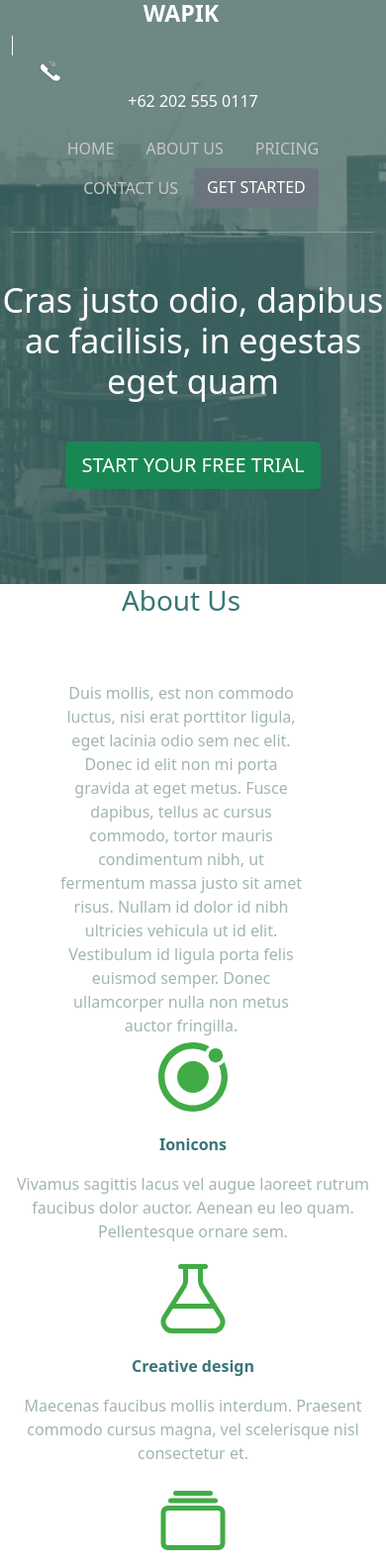
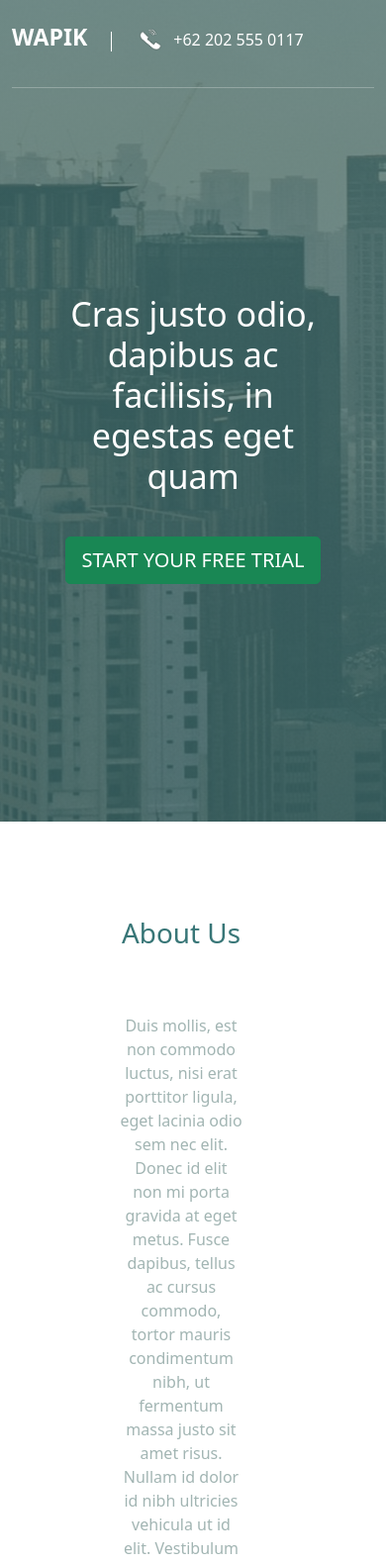
Before and after one commit to AdrianCV412/Kubide_Ejercicio, a plain HTML site: page index.html in a window 390 px wide. Shown: the top 1580 px of the page at 99% size. Drawn offline with nearby package versions, Linux system fonts and the light colour scheme.

Commit message:
Mejorado resize de la pagina

```diff
--- a/css/styles.css
+++ b/css/styles.css
@@ -22,7 +22,9 @@
     color:#a2b5b3
 }
 
-
+#cabecera{
+    min-width: 1000px;
+}
 
 #icono{
     max-width: 30px;
@@ -54,4 +56,16 @@
 .vl {
     border-left: 1px solid white;
     height: 20px;
-  }
+}
+
+@media (max-width: 520px) {
+    .menu {
+        overflow-y: scroll;
+    }
+}
+
+@media (max-width: 760px) {
+}
+
+@media (max-width: 960px) {
+}
--- a/index.html
+++ b/index.html
@@ -19,14 +19,14 @@
     <div class="position-relative overflow-hidden text-center" id="cont_ciudad" >
 
       <!--Header-->
-      <div class="container">
+      <div class="container" id="cabecera">
         <header class="mb-4">
           <div>
-            <h3 id="white_section" class="float-md-start pe-4"><strong>WAPIK</strong></h3>
-            <div class="vl float-md-start mt-2"></div>
-            <div class="float-md-start ms-4 me-2" id="icono"><img src="images/phone.png" class="img-fluid" alt="t:"></div>
-            <p class="float-md-start mt-1" id="white_section">+62 202 555 0117</p>
-            <nav class="nav nav-masthead justify-content-center float-md-end">
+            <h3 id="white_section" class="float-start pe-4"><strong>WAPIK</strong></h3>
+            <div class="vl float-start mt-2"></div>
+            <div class="float-start ms-4 me-2" id="icono"><img src="images/phone.png" class="img-fluid" alt="t:"></div>
+            <p class="float-start mt-1" id="white_section">+62 202 555 0117</p>
+            <nav class="nav nav-masthead d-none d-lg-flex justify-content-center float-end">
               <a class="nav-link" id="nav_link" href="#">HOME</a>
               <a class="nav-link" id="nav_link" href="#">ABOUT US</a>
               <a class="nav-link" id="nav_link" href="#">PRICING</a>
@@ -38,19 +38,19 @@
       </div>
 
       <!--Seccion Inicial-->
-      <div class="container py-lg-5"><hr id="white_section"></div>
-      <div class="col-md-7 p-lg-5 mx-auto my-5">
+      <div class="container py-5"><hr id="white_section"></div>
+      <div class="col-md-7 p-5 mx-auto my-5">
         <h1 id="white_section" class="display-4 fw-thin mt-5 mb-4">Cras justo odio, dapibus ac facilisis, in egestas eget quam</h1>
         <a class="btn btn-success btn-lg mt-3 mb-5" href="#">START YOUR FREE TRIAL</a>
       </div>
-      <div class="container p-lg-5"></div>
+      <div class="container p-5"></div>
     </div>
 
     <!--Seccion "About Us"-->
     <div class="position-relative overflow-hidden text-center bg-white">
 
-      <div class="container p-lg-5">
-        <div class="row p-lg-5">
+      <div class="container p-5">
+        <div class="row p-5">
           <div class="row">
             <div class="col-sm">
               <h1 id="title_text" class="display-6 fw-thin">About Us</h1>
@@ -72,7 +72,7 @@
             </div>
           </div>
         </div>
-        <div class="row p-lg-5">
+        <div class="row p-5">
           <div class="col-lg-4">
             <img src="images/ion_green.svg" width="80" height="80">
             <div class="container my-3" id="title_text">
@@ -105,8 +105,8 @@
     <!--Seccion "Meet Our Team"-->
     <div class="position-relative overflow-hidden text-center bg-light">
 
-      <div class="container p-lg-5">
-        <div class="row p-lg-5">
+      <div class="container p-5">
+        <div class="row p-5">
           <div class="row">
             <div class="col-sm">
               <h1 class="display-6 fw-thin" id="title_text">Meet Our Team</h1>
@@ -124,7 +124,7 @@
             </div>
           </div>
         </div>
-        <div class="row p-lg-5">
+        <div class="row p-5">
           <div class="col-lg-4">
             <img src="images/person2.jpg" class="figure-img img-fluid" alt="Image">
             <div class="row justify-content-start">
@@ -164,7 +164,7 @@
 
     <!--Seccion "Download it now"-->
     <div class="position-relative overflow-hidden" id="cont_mesa">
-      <div class="container p-lg-5 text-start">
+      <div class="container p-5 text-start">
         <div class="row py-4">
           <div class="col-lg-9">
             <h2 class="display-7 fw-light" id="white_section">Do You Like Wapik? Download It Now </h2>
@@ -181,7 +181,7 @@
     <div class="position-relative overflow-hidden bg-light">
 
       <!--Seccion final-->
-      <div class="container p-lg-5 text-start">
+      <div class="container p-5 text-start">
         <div class="row">
           <div class="col-lg-3">
             <p class="h3" id="title_text"> WAPIK</p>
```
